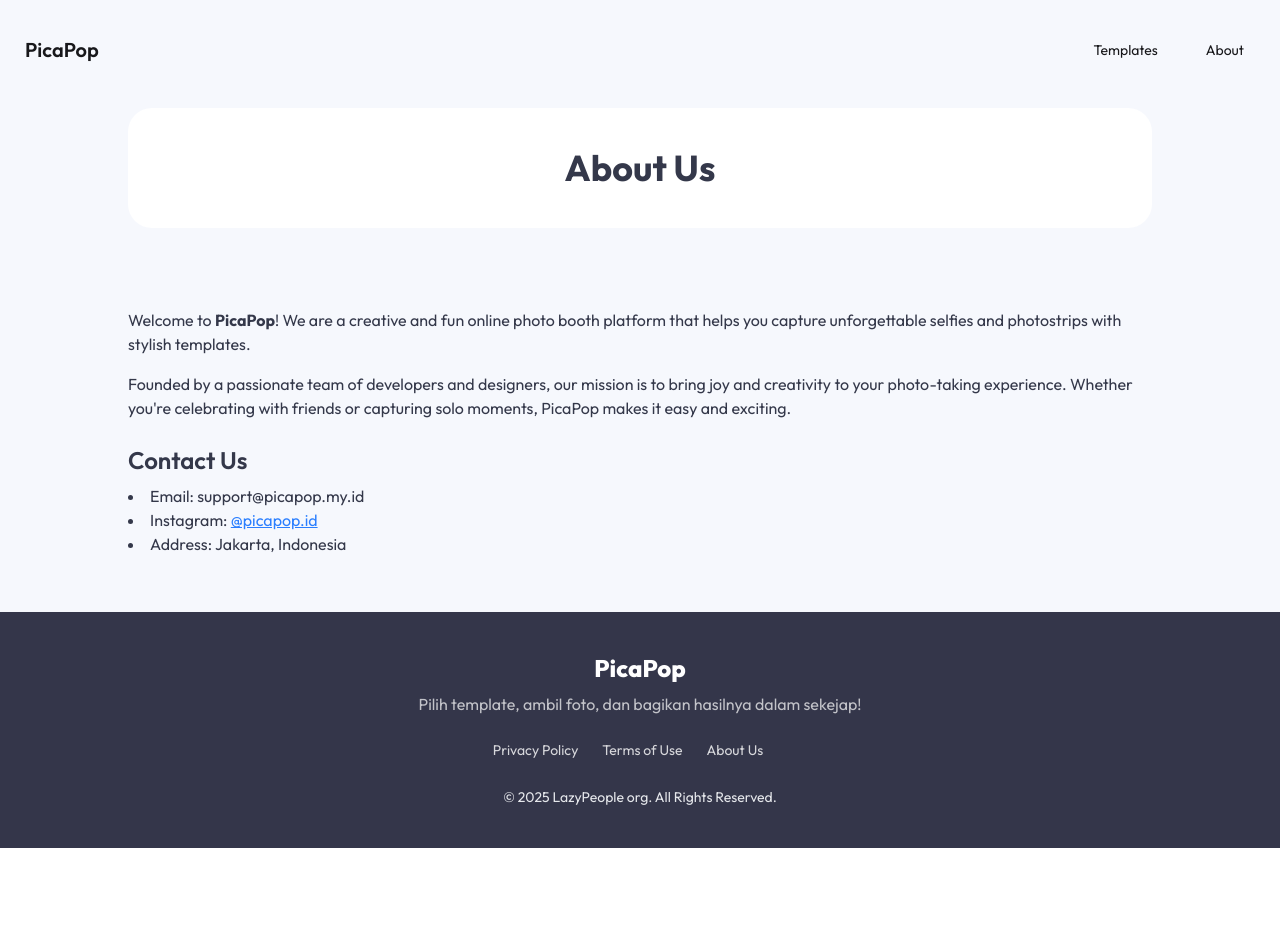
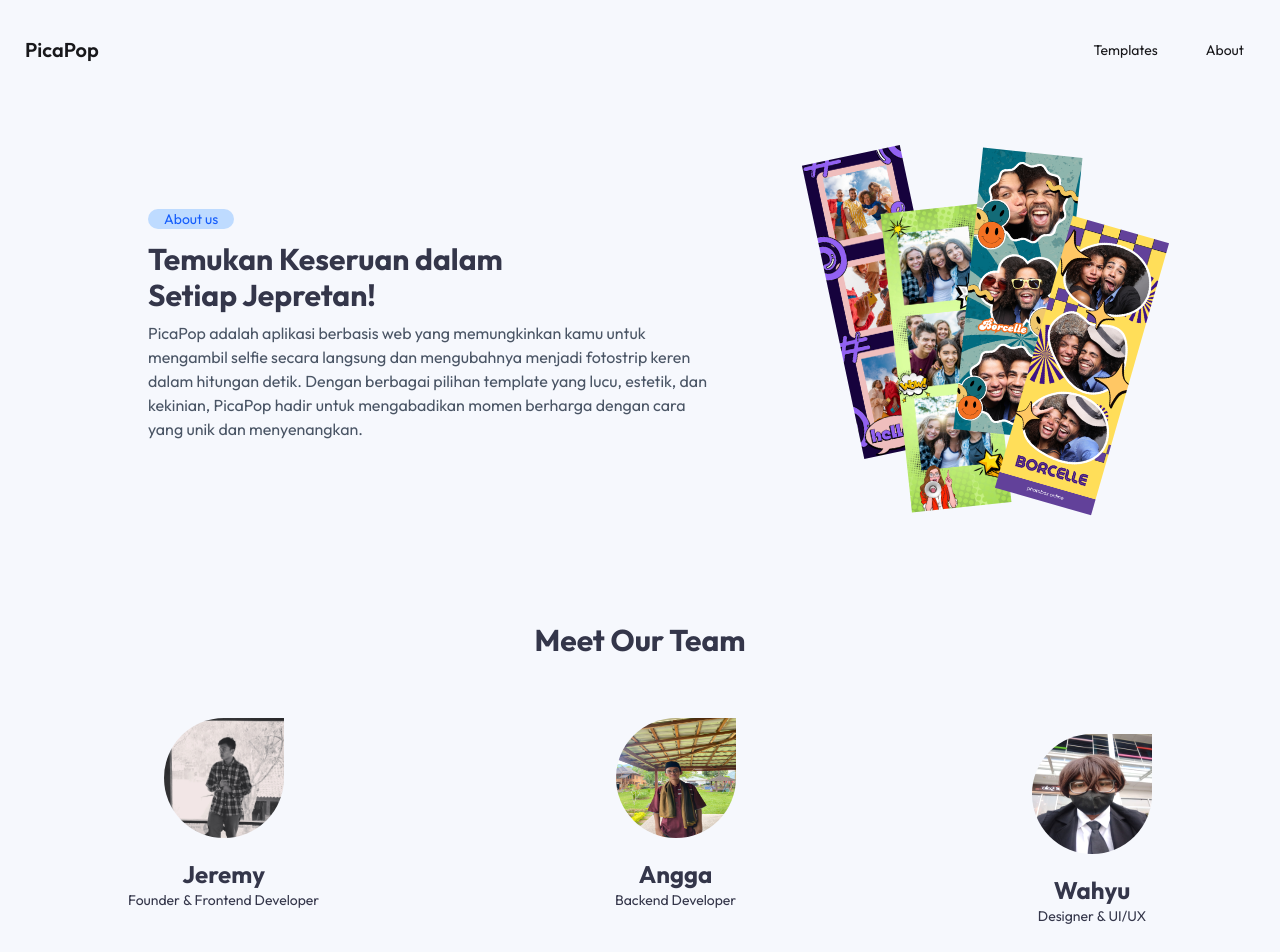
Before and after one commit to AnggaaIs/picapop, a Next.js app: page /about in a window 1280 px wide. Shown: the top 952 px of the page. Before the commit the page ends 848 px from the top, so only its background shows below. Built offline with nearby package versions, Linux system fonts and the light colour scheme.

Commit message:
feat: enhance About page with team introduction and image integration

```diff
--- a/src/app/about/page.tsx
+++ b/src/app/about/page.tsx
@@ -1,33 +1,105 @@
 // app/about/page.tsx
 import { Metadata } from "next";
+import Image from "next/image";
 
 export const metadata: Metadata = {
   title: "About Us | PicaPop",
   description: "Learn more about PicaPop, the fun & creative online photo booth for unique selfies!",
-};
+  keywords: "PicaPop, about us, online photo booth, creative selfies, fun photography",
+  openGraph: {
+    title: "About Us | PicaPop",
+    description: "Learn more about PicaPop, the fun & creative online photo booth for unique selfies!",
+    url: "https://picapop.vercel.app/about",
+    images: [
+      {
+        url: "/example/template1.png",
+        width: 800,
+        height: 600,
+      },
+    ],
+  },
+}
+const dev = [
+  {
+    name: "Jeremy",
+    role: "Founder & Frontend Developer",
+    image: "/dev/jeremy.jpeg",
+  },
+  {
+    name: "Angga",
+    role: "Backend Developer",
+    image: "/dev/angga.jpeg",
+  },
+  {
+    name: "Wahyu",
+    role: "Designer & UI/UX",
+    image: "/dev/wahyu.jpeg",
+  },
+]
 
 export default function AboutPage() {
   return (
     <main className="flex items-center justify-center relative mt-15 mb-4 md:px-10 px-5">
-      <div className="max-w-5xl flex items-center justify-center flex-col">
-        <div className="flex bg-white py-10 rounded-3xl px-5 w-full justify-center items-center mb-10">
+      <div className="max-w-5xl w-full flex items-center justify-center flex-col">
+        <div className="flex py-10 rounded-3xl px-5 w-full justify-between items-center mb-10">
+          <div className="">
+            <div className="bg-blue-200 mb-3 w-fit px-4 py-.5 rounded-xl">
+              <p className="text-sm text-blue-600">About us</p>
+            </div>
+            <div>
+              <h1 className="max-w-md text-3xl font-bold text-[#34364a]">Temukan Keseruan dalam Setiap Jepretan!</h1>
+              <p className="max-w-xl mt-2 text-gray-600">PicaPop adalah aplikasi berbasis web yang memungkinkan kamu untuk mengambil selfie secara langsung dan mengubahnya menjadi fotostrip keren dalam hitungan detik. Dengan berbagai pilihan template yang lucu, estetik, dan kekinian, PicaPop hadir untuk mengabadikan momen berharga dengan cara yang unik dan menyenangkan.</p>
+            </div>
+
+          </div>
           <div>
-            <h1 className="text-4xl font-bold text-center text-[#34384a]">About Us</h1>
+            <div className="hidden w-full md:flex items-center justify-center md:items-end md:justify-end">
+              <div className="mt-10 md:mt-1 h-[350px] w-[300px] flex items-center justify-center relative">
+                <Image
+                  className="absolute left-0 top-0 -rotate-12"
+                  src="/example/template1.png"
+                  alt="contoh"
+                  width={100}
+                  height={100}
+                />
+                <Image
+                  className="absolute left-16 top-14 -rotate-6"
+                  src="/example/template2.png"
+                  alt="contoh"
+                  width={100}
+                  height={100}
+                />
+                <Image
+                  className="absolute left-34 top-0 rotate-6"
+                  src="/example/template3.png"
+                  alt="contoh"
+                  width={100}
+                  height={100}
+                />
+                <Image
+                  className="absolute left-50 top-18 rotate-16"
+                  src="/example/template4.png"
+                  alt="contoh"
+                  width={100}
+                  height={100}
+                />
+              </div>
+            </div>
           </div>
         </div>
-        <div className="py-10">
-          <p className="mb-4 text-[#34384a]">
-            Welcome to <strong>PicaPop</strong>! We are a creative and fun online photo booth platform that helps you capture unforgettable selfies and photostrips with stylish templates.
-          </p>
-          <p className="mb-4 text-[#34384a]">
-            Founded by a passionate team of developers and designers, our mission is to bring joy and creativity to your photo-taking experience. Whether you&apos;re celebrating with friends or capturing solo moments, PicaPop makes it easy and exciting.
-          </p>
-          <h2 className="text-2xl font-semibold mt-6 mb-2 text-[#34384a]">Contact Us</h2>
-          <ul className="list-disc text-[#34384a] list-inside">
-            <li>Email: support@picapop.my.id</li>
-            <li>Instagram: <a className="text-blue-500 underline" href="https://instagram.com/picapop.id">@picapop.id</a></li>
-            <li>Address: Jakarta, Indonesia</li>
-          </ul>
+        <div className="py-10 w-full flex flex-col items-center justify-center">
+          <h2 className="text-center text-3xl text-[#34364a] font-bold">Meet Our Team</h2>
+          <div className="my-15 w-full flex-col space-y-8 md:flex-row gap-4 items-center justify-between flex">
+            {dev.map((item, index) => (
+              <div key={index} className="w-fit flex items-center flex-col space-y-5">
+                <Image src={item.image} alt={item.name} width={300} height={300} className="rounded-b-full rounded-tl-full w-30 h-30" />
+                <div>
+                  <h3 className="text-center text-2xl text-[#34364a] font-bold">{item.name}</h3>
+                  <p className="text-center text-[#34364a] text-sm">{item.role}</p>
+                </div>
+              </div>
+            ))}
+          </div>
         </div>
       </div>
     </main>
```
